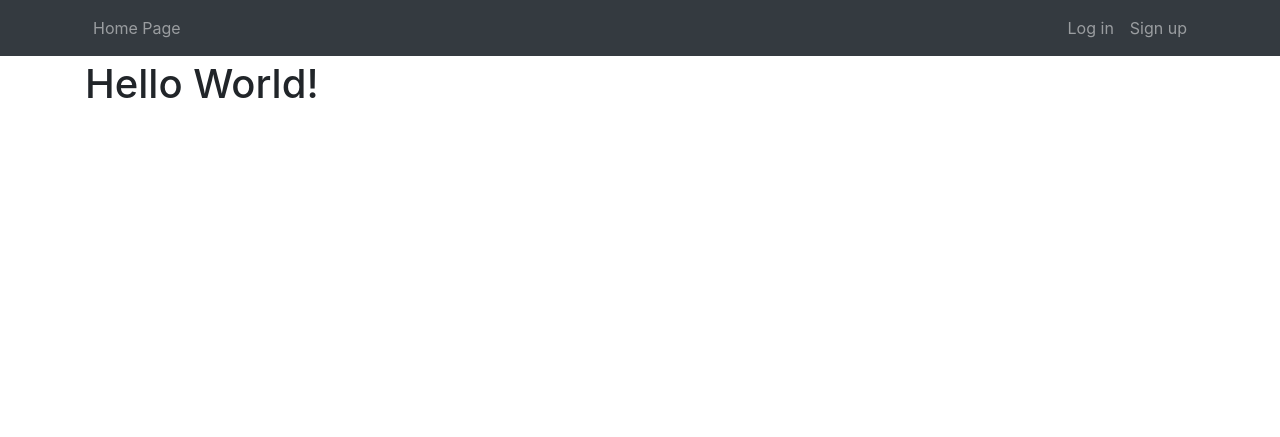
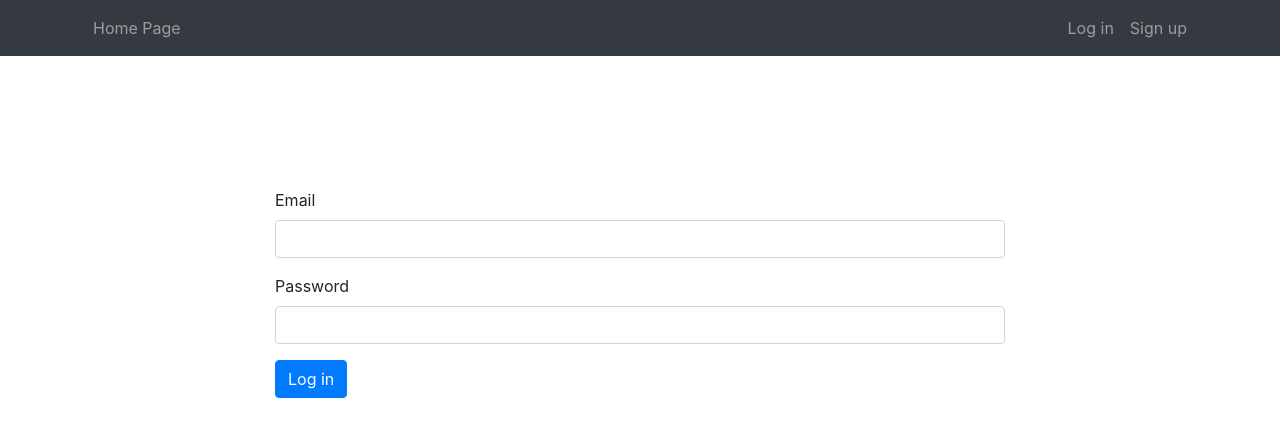
Before and after one commit to TKlochowicz/to-do-list, a Flask app: page / in a window 1280 px wide. Shown: the top 437 px of the page. Run offline with Flask 2, Linux system fonts and the light colour scheme; some libraries are stand-ins or nearby versions.

Commit message:
Registration, login and logout setup

```diff
--- a/main.py
+++ b/main.py
@@ -1,13 +1,99 @@
 from flask import Flask, render_template, redirect, url_for, flash, request, abort
 from flask_bootstrap import Bootstrap
 from flask_sqlalchemy import SQLAlchemy
+from flask_wtf import FlaskForm
+from wtforms import StringField, SubmitField, PasswordField
+from werkzeug.security import generate_password_hash, check_password_hash
+from flask_login import UserMixin, login_user, LoginManager, login_required, current_user, logout_user
+from wtforms.validators import DataRequired, URL, Email
+import os
+
+class RegisterForm(FlaskForm):
+    email = StringField("Email", validators=[Email(), DataRequired()])
+    password = PasswordField("Password", validators=[DataRequired()])
+    name = StringField("Name", validators=[DataRequired()])
+    submit = SubmitField("Register")
+
+class LoginForm(FlaskForm):
+    email = StringField("Email", validators=[DataRequired()])
+    password = PasswordField("Password", validators=[DataRequired()])
+    submit = SubmitField("Log in")
+
 
 app =Flask(__name__)
 Bootstrap(app)
 
-@app.route('/')
+##CONNECT TO DB
+app.config['SQLALCHEMY_DATABASE_URI'] = 'sqlite:///user_database.db'
+app.config['SQLALCHEMY_TRACK_MODIFICATIONS'] = False
+db = SQLAlchemy(app)
+app.config['SECRET_KEY'] = os.getenv('SECRET_KEY')
+
+class User(db.Model, UserMixin):
+    __tablename__ = "users"
+    id = db.Column(db.Integer, primary_key=True)
+    email = db.Column(db.String(250), unique=True,  nullable=False)
+    password = db.Column(db.String(500), nullable=False)
+    name = db.Column(db.String(250), nullable=False)
+
+
+
+lm=LoginManager()
+lm.init_app(app)
+
+with app.app_context():
+    db.create_all()
+
+
+@lm.user_loader
+def load_user(user_id):
+    return User.query.get(user_id)
+
+@app.route('/', methods=['GET','POST'])
 def home():
-    return render_template('index.html')
+    user_logged_in=current_user.is_authenticated
+    form=LoginForm()
+    if form.validate_on_submit():
+        user_email = form.email.data
+        user_password = form.password.data
+        user = db.session.query(User).filter_by(email=user_email).first()
+        if user == None:
+            flash('Register yourself!')
+        else:
+            database_password=user.password
+            if check_password_hash(database_password, user_password):
+                login_user(user)
+                return redirect(url_for('home'))
+            else:
+                flash('Password incorrect! Try again please.')
+                return redirect(url_for('home'))
+
+    return render_template("index.html", form=form, logged_in=user_logged_in)
+
+@app.route('/register', methods=['GET','POST'])
+def register():
+    user_logged_in=current_user.is_authenticated
+    form=RegisterForm()
+    if form.validate_on_submit():
+        user = db.session.query(User).filter_by(email=form.email.data).first()
+        if user == None:
+            plain_password=form.password.data
+            encrypted_password=generate_password_hash(plain_password, method="pbkdf2:sha256", salt_length=8)
+            new_user=User(email=form.email.data, password=encrypted_password, name=form.name.data)
+            db.session.add(new_user)
+            db.session.commit()
+            login_user(new_user)
+            return redirect(url_for('home'))
+        else:
+            flash('We already have a user registered under this email. Login instead!')
+            return redirect(url_for('home'))
+    return render_template("register.html", form=form, logged_in=user_logged_in)
+
+@app.route('/logout')
+def logout():
+    logout_user()
+    return redirect(url_for('home'))
+
 
 if __name__ =='__main__':
     app.run(debug=True)
--- a/static/style.css
+++ b/static/style.css
@@ -1,5 +1,5 @@
 
-/* Navigation bar */
+/* Navigation bar margin*/
 body {
     padding-top: 60px;
   }
@@ -8,3 +8,8 @@ body {
       padding-top: 0px;
     }
   }
+
+/* Login Page */
+.login{
+  margin-top: 10%;
+}
--- a/templates/header.html
+++ b/templates/header.html
@@ -32,15 +32,15 @@
         <ul class="navbar-nav ml-auto">
         {%if not logged_in%}
           <li class="nav-item">
-            <a class="nav-link" href="">Log in</a>
+            <a class="nav-link" href="{{ url_for('home') }}">Log in</a>
           </li>
           <li class="nav-item">
-            <a class="nav-link" href="">Sign up</a>
+            <a class="nav-link" href="{{ url_for('register') }}">Sign up</a>
           </li>
         {%endif%}
         {%if logged_in%}
           <li class="nav-item">
-            <a class="nav-link" href="">Log out</a>
+            <a class="nav-link" href="{{ url_for('logout') }}">Log out</a>
           </li>
         {%endif%}
         </ul>
--- a/templates/index.html
+++ b/templates/index.html
@@ -1,10 +1,25 @@
+{% import "bootstrap/wtf.html" as wtf %}
+
+{% block content %}
+{%with messages = get_flashed_messages() %}
 {%include 'header.html'%}
 
+{%if not logged_in%}
+<div class="container login">
+    <div class="row">
 
-<div class="container">
-<h1> Hello World! </h1>
-</div>
-
-
+      <div class="col-lg-8 col-md-10 mx-auto content">
+        {{ wtf.quick_form(form, button_map={"submit": "primary"}) }}
+      </div>
+    </div>
+    {%if messages%}
+    {%for message in messages%}
+    <p style="color:red;text-align: center; font-size: 80%; "> {{ message }} </p>
+    {%endfor%}
+    {%endif%}
+  </div>
+  {%endif%}
+  {%endwith%}
+  {%endblock%}
 
 {%include 'footer.html'%}
```
Also changed, not shown: templates/register.html (added, +21 -0 lines), instance/user_database.db (added), 1 other file.
